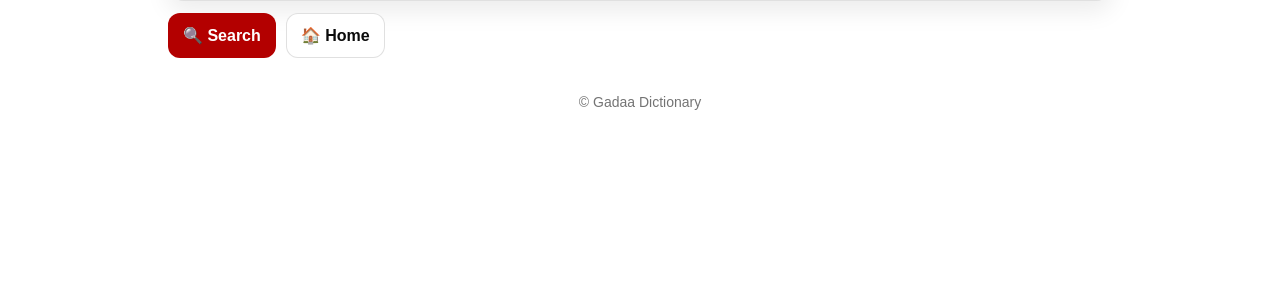
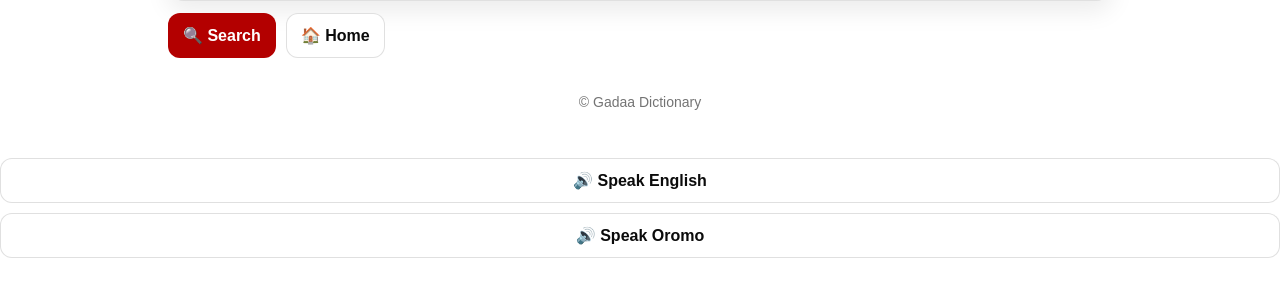
Before and after one commit to GadaOromo-E/GadaOromo, a Flask app: template templates/words.html in a window 1280 px wide. Shown: the part 184-481 px from the top of the page. Run offline with Flask 3, Linux system fonts and the light colour scheme; the template is opened without the code that fills it, so the values that code supplies are empty.

Commit message:
feat(words): add English TTS via speechSynthesis, keep Oromo as recorded audio

```diff
--- a/templates/words.html
+++ b/templates/words.html
@@ -63,5 +63,37 @@
   </footer>
 
 </div>
+<div style="margin-top:12px; display:flex; gap:10px; flex-wrap:wrap;">
+  <button class="btn" type="button" onclick="speakText('{{ word.en|e }}','en-US')">🔊 Speak English</button>
+  <button class="btn" type="button" onclick="speakText('{{ word.om|e }}','om-ET')">🔊 Speak Oromo</button>
+</div>
+
+<script>
+let cachedVoices = [];
+function loadVoices(){ cachedVoices = window.speechSynthesis ? window.speechSynthesis.getVoices() : []; }
+if ('speechSynthesis' in window) {
+  loadVoices();
+  window.speechSynthesis.onvoiceschanged = loadVoices;
+}
+function pickBestVoice(langCode){
+  if(!cachedVoices || cachedVoices.length===0) return null;
+  const lc=(langCode||"").toLowerCase();
+  let v=cachedVoices.find(x => (x.lang||"").toLowerCase()===lc);
+  if(v) return v;
+  const base=lc.split("-")[0];
+  v=cachedVoices.find(x => (x.lang||"").toLowerCase().startsWith(base));
+  if(v) return v;
+  return null;
+}
+function speakText(text, langCode){
+  if(!('speechSynthesis' in window)) return alert("Speech is not supported in this browser.");
+  if(!text || !text.trim()) return alert("Nothing to speak.");
+  const u=new SpeechSynthesisUtterance(text);
+  const best=pickBestVoice(langCode);
+  if(best){ u.voice=best; u.lang=best.lang; } else { u.lang=langCode; }
+  window.speechSynthesis.cancel();
+  window.speechSynthesis.speak(u);
+}
+</script>
 </body>
 </html>
```
